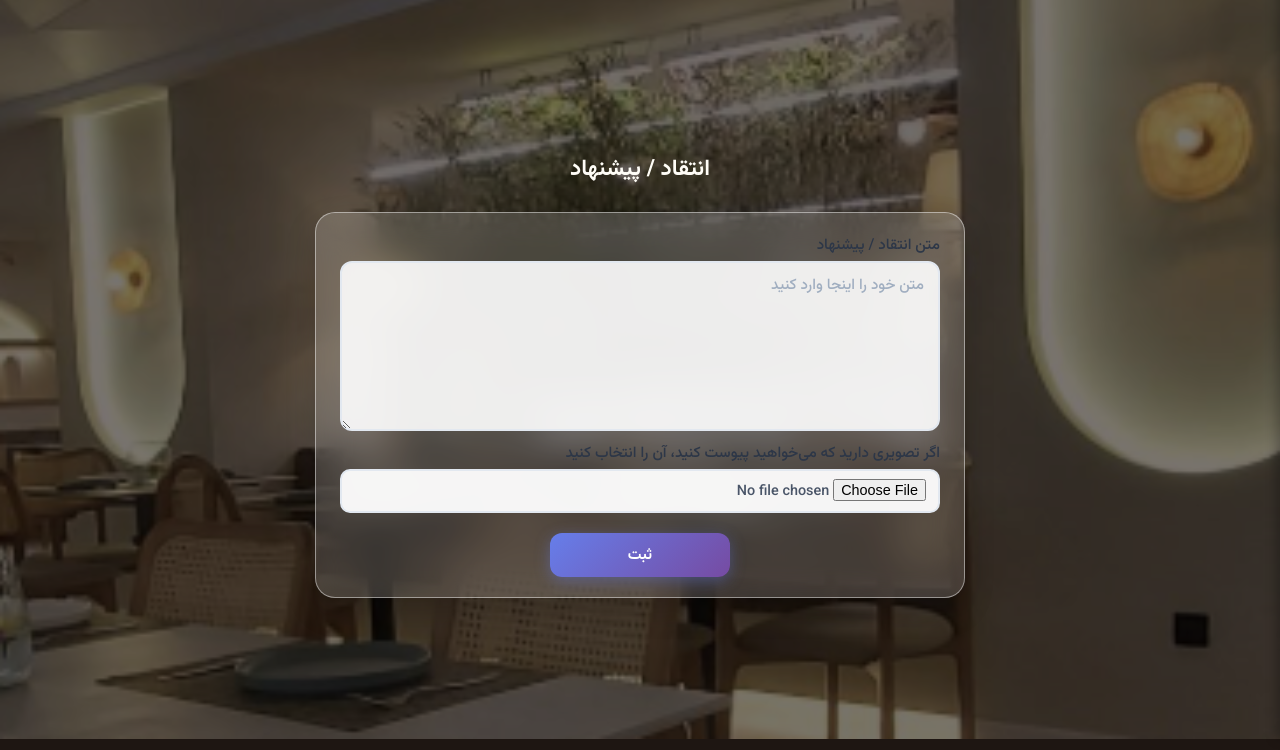
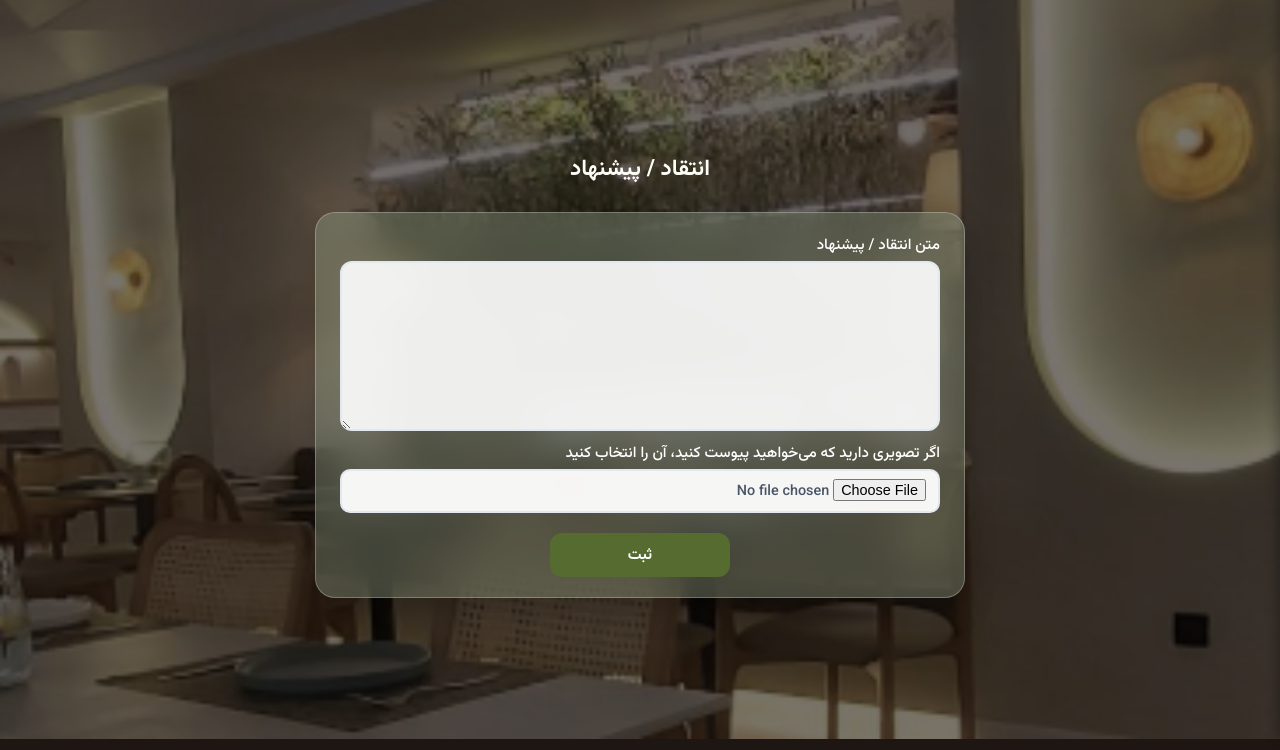
Before and after one commit to ZahraNajafi3128/Cafe-Restaurant-Website, a PHP site: page /feedbackPage.html in a window 1280 px wide. Shown: the part 61-811 px from the top of the page. Run offline with PHP 8.4, Linux system fonts and the light colour scheme.

Commit message:
edit feedback page

```diff
--- a/feedbackPage.css
+++ b/feedbackPage.css
@@ -1,23 +1,23 @@
-/* کارت شیشه‌ای، همان اندازه قبلی */
+/* کارت شیشه‌ای هم‌تم کارت پروفایل */
 .feedback-card {
-  background: rgba(255, 255, 255, 0.16);
+  background: rgba(150, 167, 141, 0.35);      /* مثل contact-card */
   backdrop-filter: blur(18px);
   -webkit-backdrop-filter: blur(18px);
   border-radius: 20px;
-  border: 1px solid rgba(255, 255, 255, 0.45);
-  box-shadow: 0 12px 30px rgba(0, 0, 0, 0.18);
+  border: 1px solid rgba(255, 255, 255, 0.25);
+  box-shadow: 0 12px 30px rgba(0, 0, 0, 0.22);
 
-  /* همون مقادیر قبلی، اندازه کارت تغییر نکنه */
   padding: 20px 24px;
   max-width: 650px;
   width: 100%;
+  color: #ffffff;
 }
 
 /* فرم داخل کارت */
 .feedback-form {
   display: flex;
   flex-direction: column;
-  gap: 10px;  /* کمی منطقی‌تر از 18px، ولی اگر نمی‌خوای تغییر کن به 18px */
+  gap: 10px;
 }
 
 .form-group {
@@ -30,11 +30,11 @@
 .form-group label {
   text-align: right;
   font-weight: 500;
-  color: #2d3748;
+  color: #ffffff;              /* هماهنگ با تم روشن روی پس‌زمینه سبز */
   transition: color 0.3s ease;
 }
 
-/* textarea متن انتقاد / پیشنهاد – استایل مدرن مثل رزرو */
+/* textarea متن انتقاد / پیشنهاد */
 .feedback-form textarea {
   width: 100%;
   padding: 10px 14px;
@@ -42,7 +42,7 @@
   border: 2px solid #e2e8f0;
   font-size: 0.95rem;
   resize: vertical;
-  min-height: 120px;              /* شبیه قبلی ولی کمی جمع‌وجورتر؛ اگر خواستی برگردون به 140px */
+  min-height: 120px;
   background: rgba(255, 255, 255, 0.9);
   transition: all 0.3s ease;
   outline: none;
@@ -51,14 +51,12 @@
   line-height: 1.6;
 }
 
-/* hover برای textarea */
 .feedback-form textarea:hover {
   border-color: #cbd5e0;
   background: rgba(255, 255, 255, 1);
   box-shadow: 0 2px 8px rgba(0, 0, 0, 0.08);
 }
 
-/* focus برای textarea */
 .feedback-form textarea:focus {
   border-color: #667eea;
   background: rgba(255, 255, 255, 1);
@@ -68,13 +66,12 @@
   transform: translateY(-1px);
 }
 
-/* placeholder فقط برای textarea */
 .feedback-form textarea::placeholder {
   color: #a0aec0;
   opacity: 1;
 }
 
-/* input فایل – استایل تمیز و مدرن */
+/* input فایل */
 .feedback-form input[type="file"] {
   width: 100%;
   padding: 8px 12px;
@@ -87,14 +84,12 @@
   cursor: pointer;
 }
 
-/* hover برای input فایل */
 .feedback-form input[type="file"]:hover {
   border-color: #cbd5e0;
   background: rgba(255, 255, 255, 1);
   box-shadow: 0 1px 6px rgba(0, 0, 0, 0.08);
 }
 
-/* focus برای input فایل */
 .feedback-form input[type="file"]:focus {
   border-color: #667eea;
   background: rgba(255, 255, 255, 1);
@@ -103,13 +98,13 @@
     0 3px 10px rgba(0, 0, 0, 0.14);
 }
 
-/* دکمه ثبت؛ مثل رزرو ولی بدون تغییر در ساختار HTML */
+/* دکمه ثبت – استایل مدرن */
 .feedback-submit {
   margin-top: 10px;
   align-self: center;
   min-width: 180px;
   padding: 10px 26px;
-  background: linear-gradient(135deg, #667eea 0%, #764ba2 100%);
+  background: #556B2F;
   color: white;
   border: none;
   border-radius: 12px;
@@ -117,24 +112,14 @@
   font-weight: 600;
   cursor: pointer;
   transition: all 0.3s ease;
-  box-shadow: 0 4px 15px rgba(102, 126, 234, 0.4);
   position: relative;
   overflow: hidden;
 }
 
-/* hover دکمه */
-.feedback-submit:hover {
-  transform: translateY(-2px);
-  box-shadow: 0 6px 20px rgba(102, 126, 234, 0.5);
+
+/* موبایل: کارت تمام عرض شود اگر لازم شد */
+@media (max-width: 800px) {
+  .feedback-card {
+    max-width: 100%;
+  }
 }
-
-/* active دکمه */
-.feedback-submit:active {
-  transform: translateY(0);
-  box-shadow: 0 2px 10px rgba(102, 126, 234, 0.3);
-}
-
-.feedback-submit:hover::before {
-  width: 220px;
-  height: 220px;
-}
--- a/feedbackPage.html
+++ b/feedbackPage.html
@@ -2,31 +2,43 @@
 <html lang="fa" dir="rtl">
 <head>
   <meta charset="UTF-8" />
+  <meta name="viewport" content="width=device-width, initial-scale=1.0" />
   <title>پنل کاربری - انتقاد / پیشنهاد</title>
 
-  <!-- استایل مشترک (منو، آواتار، کارت شیشه‌ای و ...) -->
+  <!-- تم مشترک پروفایل (بک‌گراند، سایدبار، هدر و ...) -->
   <link rel="stylesheet" href="profilePage.css" />
   <!-- استایل اختصاصی فرم انتقاد / پیشنهاد -->
   <link rel="stylesheet" href="feedbackPage.css" />
+
+  <!-- اگر در پروفایل Font Awesome داری، اینجا هم بگذار -->
+  <link
+    rel="stylesheet"
+    href="https://cdnjs.cloudflare.com/ajax/libs/font-awesome/6.5.0/css/all.min.css"
+  />
 </head>
 <body>
+  <!-- اگر در profilePage.css از .glass-overlay استفاده می‌کنی -->
+  <div class="glass-overlay"></div>
+
   <div class="panel-wrapper">
 
-    <!-- هدر موبایل + دکمه همبرگری -->
+    <!-- هدر + دکمه همبرگری -->
     <header class="mobile-header">
       <button id="menuToggle" class="hamburger" aria-label="باز کردن منو">☰</button>
     </header>
 
-    <!-- منوی مستطیلی چپ: دقیقا کپی از صفحه پروفایل -->
+    <!-- سایدبار دقیقا مثل پروفایل -->
     <aside class="side-menu" id="sideMenu">
       <h2 class="cafe-name">OASIS</h2>
 
       <div class="avatar-wrapper">
         <label for="avatar-input" class="avatar-circle">
-          <img id="avatarPreview"
-               class="avatar-image"
-               src="../project/images/resturant.jpg"
-               alt="عکس پروفایل" />
+          <img
+            id="avatarPreview"
+            class="avatar-image"
+            src="../Cafe-Restaurant-Website/images/pro-user.png"
+            alt="عکس پروفایل"
+          />
         </label>
         <input type="file" id="avatar-input" accept="image/*" hidden />
       </div>
@@ -34,27 +46,33 @@
       <p class="greeting">سلام سونیا!</p>
 
       <nav class="side-nav">
-        <a href="profilePage.html" class="nav-link nav-link--profile">
+        <a href="profilePage.html" class="nav-link">
+          <i class="fas fa-user"></i>
           <span class="nav-text">پروفایل</span>
         </a>
 
-        <a href="menu.html" class="nav-link nav-link--menu">
+        <a href="menuPage.html" class="nav-link">
+          <i class="fas fa-utensils"></i>
           <span class="nav-text">مشاهده منو</span>
         </a>
 
-        <a href="orderListPage.html" class="nav-link nav-link--orders">
+        <a href="orderListPage.html" class="nav-link">
+          <i class="fas fa-clipboard-list"></i>
           <span class="nav-text">لیست سفارشات</span>
         </a>
 
-        <a href="feedbackPage.html" class="nav-link nav-link--feedback active">
+        <a href="feedbackPage.html" class="nav-link active">
+          <i class="fas fa-comment-dots"></i>
           <span class="nav-text">انتقاد / پیشنهاد</span>
         </a>
 
-        <a href="reservePage.html" class="nav-link nav-link--reserve">
+        <a href="reservePage.html" class="nav-link">
+          <i class="fas fa-calendar-check"></i>
           <span class="nav-text">رزرو مراسم</span>
         </a>
 
-        <a href="logout.html" class="nav-link nav-link--logout">
+        <a href="mainPage.html" class="nav-link">
+          <i class="fas fa-right-from-bracket"></i>
           <span class="nav-text">خروج</span>
         </a>
       </nav>
@@ -69,14 +87,18 @@
         <form id="feedbackForm" class="feedback-form">
           <div class="form-group">
             <label for="message">متن انتقاد / پیشنهاد</label>
-            <textarea id="message"
-                      name="message"
-                      rows="6"
-                      placeholder="متن خود را اینجا وارد کنید"></textarea>
+            <textarea
+              id="message"
+              name="message"
+              rows="6"
+              placeholder="متن خود را اینجا وارد کنید">
+            </textarea>
           </div>
 
           <div class="form-group">
-            <label for="imageInput">اگر تصویری دارید که می‌خواهید پیوست کنید، آن را انتخاب کنید</label>
+            <label for="imageInput">
+              اگر تصویری دارید که می‌خواهید پیوست کنید، آن را انتخاب کنید
+            </label>
             <input type="file" id="imageInput" name="image" accept="image/*" />
           </div>
 
@@ -85,7 +107,7 @@
       </section>
     </main>
 
-    <!-- بک‌دراپ برای موبایل -->
+    <!-- بک‌دراپ برای منو -->
     <div class="backdrop" id="backdrop"></div>
   </div>
 
--- a/orderListPage.js
+++ b/orderListPage.js
@@ -133,7 +133,7 @@
 
     if (payButton) {
       payButton.addEventListener('click', () => {
-        alert('پرداخت با موفقیت انجام شد (نمونه).');
+        window.location.href = 'checkout.html';
       });
     }
 
```
Also changed, not shown: feedbackPage.js (+5 -6 lines).
